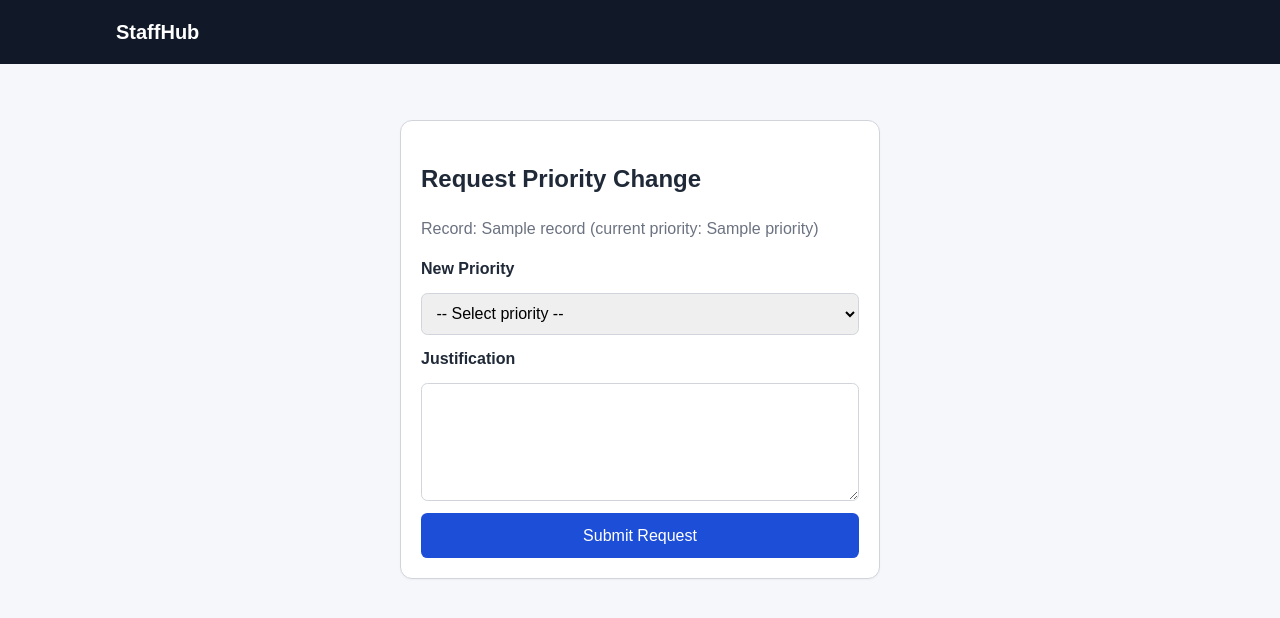
After one commit to Jagpreet170406/AS-ICA1, a Flask app: template templates/priority_request_form.html in a window 1280 px wide. The commit adds this page. Shown: the top 618 px of the page. Run offline with Flask 3, Linux system fonts and the light colour scheme; the template is opened without the code that fills it: most values are stand-ins (such as "Sample title", 1, 10 or a date in 2020).

Commit message:
Added Variation B of ICA into code.

```diff
--- a/app.py
+++ b/app.py
@@ -170,6 +170,7 @@ def create_app() -> Flask:
 
         return render_template("record_form.html")
 
+
     @app.route("/records/<int:record_id>")
     @login_required
     def record_detail(record_id: int):
@@ -197,6 +198,62 @@ def create_app() -> Flask:
             abort(403)
 
         return render_template("record_detail.html", record=record)
+
+    #Allowlist for Priority Request Values
+    ALLOWED_PRIORITY_REQUEST_VALUES = {"Low", "Medium", "High", "Urgent"}
+
+     #Priority Request Route Added
+    @app.route("/records/<int:record_id>/priority-request", methods=["GET", "POST"])
+    @login_required
+    def new_priority_request(record_id: int):
+        record = query_one(
+            """
+                SELECT records.*, users.id AS owner_user_id
+                FROM records
+                JOIN users ON records.owner_id = users.id
+                WHERE records.id = ?
+            """,
+            (record_id,),
+        )
+
+        if record is None:
+            abort(404)
+
+        #Only the record's owner  can request a priority change.
+        if record["owner_user_id"] != g.current_user["id"]:
+            abort(403)
+
+        if request.method == "POST":
+            requested_priority = request.form.get("requested_priority", "").strip()
+            justification = request.form.get("justification", "").strip()
+
+            errors = []
+            if requested_priority not in ALLOWED_PRIORITY_REQUEST_VALUES:
+                errors.append("Invalid priority selected.")
+            if not justification or len(justification) > 500:
+                errors.append("Justification is required and must be under 500 characters.")
+
+            if errors:
+                for e in errors:
+                    flash(e, "error")
+                return render_template("priority_request_form.html", record=record), 400
+
+            now = current_timestamp()
+            db = get_db()
+            db.execute(
+                """
+                    INSERT INTO priority_requests
+                        (record_id, requester_id, current_priority, requested_priority, justification, status, created_at)
+                    VALUES (?, ?, ?,  ?, ?, 'Pending', ?)
+                """,
+                (record["id"], g.current_user["id"], record["priority"], requested_priority, justification, now)
+            )
+            db.commit()
+            flash("Priority change request submitted.", "success")
+            return redirect(url_for("record_detail", record_id=record["id"]))
+
+        return render_template("priority_request_form.html", record=record)
+
 
     @app.route("/profile")
     @login_required
--- /dev/null
+++ b/templates/priority_request_form.html
@@ -0,0 +1,24 @@
+<!-- Added the new priority request form html-->
+{% extends "base.html" %}
+{% block title %}Request Priority Change | StaffHub{% endblock %}
+{% block content %}
+<section class="card narrow-card">
+    <h1>Request Priority Change</h1>
+    <p class="muted">Record: {{ record["title"] }} (current priority: {{ record["priority"] }})</p>
+    <form method="post" class="stacked-form">
+        <label for="requested_priority">New Priority</label>
+        <select id="requested_priority" name="requested_priority" required>
+            <option value="">-- Select priority --</option>
+            <option>Low</option>
+            <option>Medium</option>
+            <option>High</option>
+            <option>Urgent</option>
+        </select>
+
+        <label for="justification">Justification</label>
+        <textarea id="justification" name="justification" rows="4" maxlength="500" required></textarea>
+
+        <button type="submit">Submit Request</button>
+    </form>
+</section>
+{% endblock %}
--- a/templates/record_detail.html
+++ b/templates/record_detail.html
@@ -15,5 +15,6 @@
 
     <h2>Description</h2>
     <div class="record-description">{{ record["description"]}}</div>  <!--REMOVED |SAFE FROM HERE -->
+    <p><a class="button" href="{{ url_for('new_priority_request', record_id=record['id']) }}">Request Priority Change</a></p> <!--Added due to the priority request change form-->
 </section>
 {% endblock %}
```
